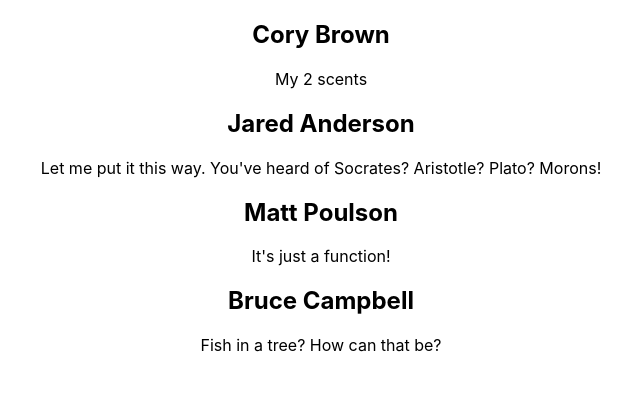
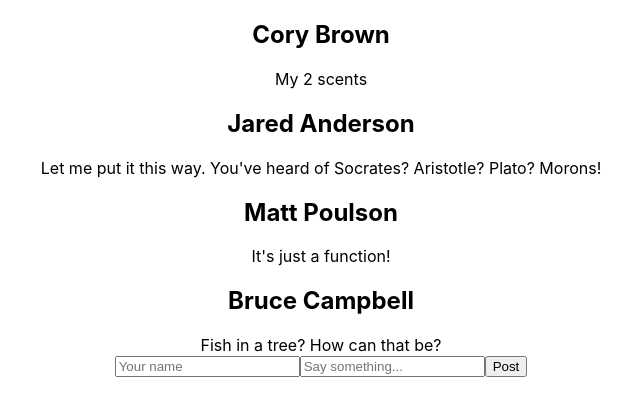
Before and after one commit to pradeep0601/react-redux-app-bkp, a React (Create React App) app: page / in a window 1280 px wide. Shown: the top 416 px of the page, without its empty margins (319-959 px from the left). Built offline with nearby package versions, Linux system fonts and the light colour scheme.

Commit message:
add comment form

```diff
--- a/package.json
+++ b/package.json
@@ -27,7 +27,7 @@
     "not op_mini all"
   ],
   "devDependencies": {
-    "eslint": "^5.5.0",
+    "eslint": "^5.12.0",
     "eslint-config-airbnb": "^17.1.0",
     "eslint-config-prettier": "^3.0.1",
     "eslint-import-resolver-webpack": "^0.10.1",
--- a/src/App.js
+++ b/src/App.js
@@ -2,10 +2,14 @@ import React from 'react';
 import './App.css';
 import CommentList from "./components/CommentList";
 import CommentsData from './data/CommentsData';
+import CommentForm from './components/CommentForm';
 
 const App = () => (
 <div className="App">
+      <div className="comment-box">
       <CommentList comments={CommentsData.comments}/>
+      <CommentForm />
+      </div>
     </div>
 )
 export default App;
--- /dev/null
+++ b/src/components/CommentForm.jsx
@@ -0,0 +1,21 @@
+import React from 'react';
+import CommentsData from '../data/CommentsData';
+
+const submitForm = (event) => {
+    event.preventDefault();
+    const {target} = event;
+    CommentsData.comments.push({
+        author: target.elements.author.value,
+        text: target.elements.text.value
+    });
+}
+
+const CommentForm = () => (
+    <form className="comment-form" onSubmit={submitForm}>
+    <input type="text" name="author" placeholder="Your name" />
+    <input type="text" name="text" placeholder="Say something..." />
+    <button type="submit">Post</button>
+    </form>
+)
+
+export default CommentForm;
```
